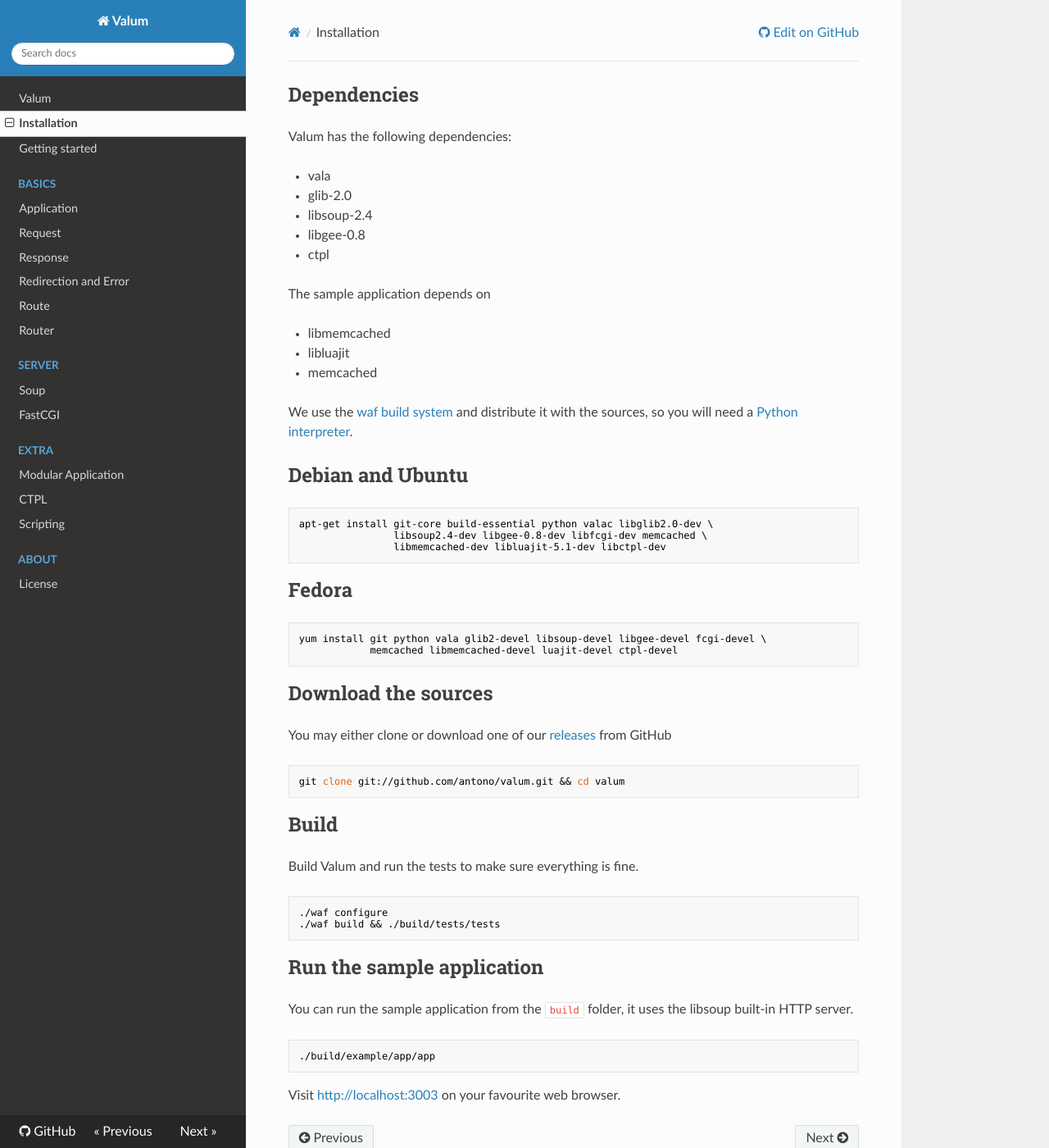
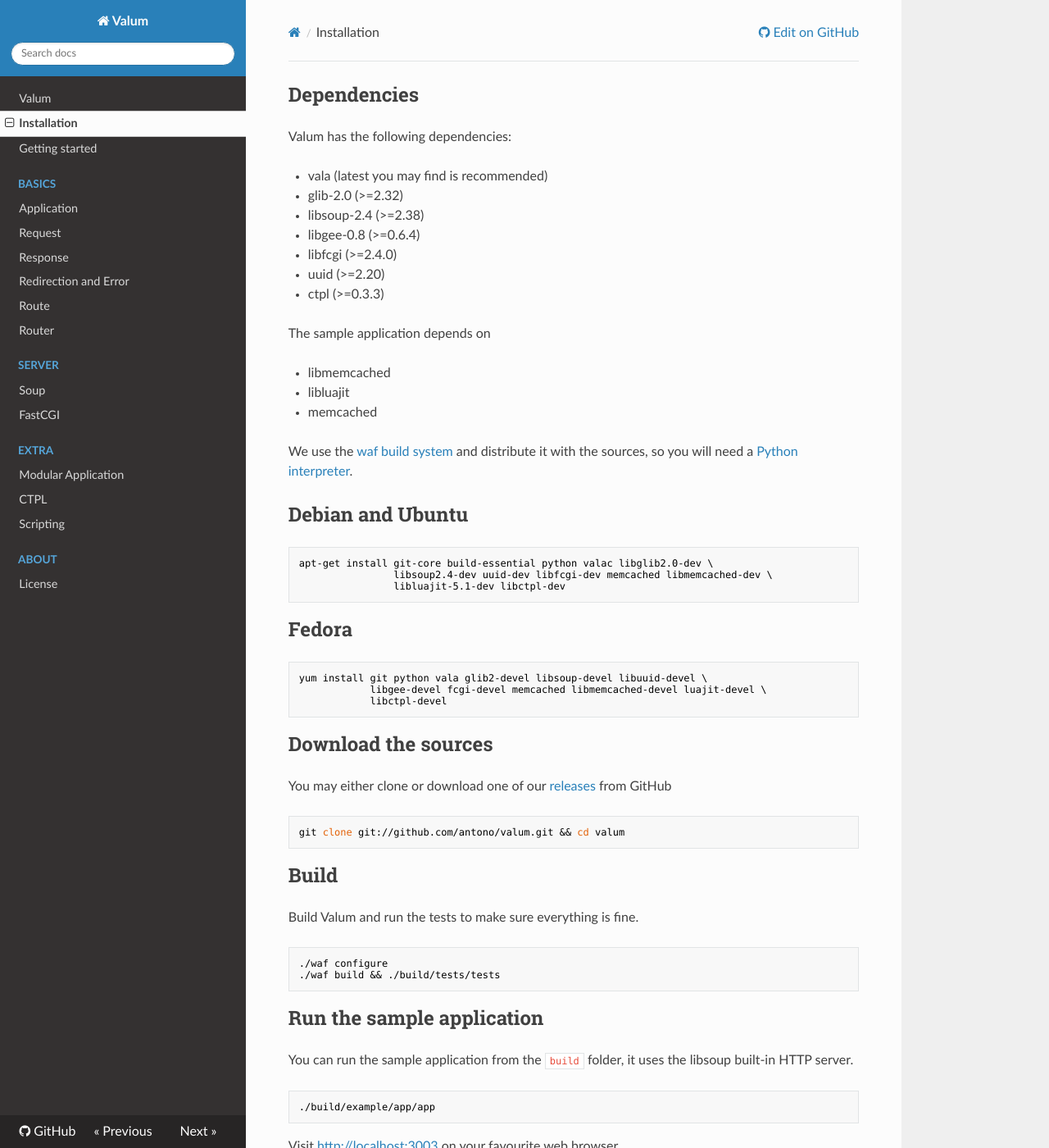
Before and after one commit to valum-framework/valum, an MkDocs documentation site: the page built from docs/installation.md, in a window 1280 px wide and 1400 px high. Shown: the whole window at 82% size. Built offline with MkDocs 1.6.1, drawn with Linux system fonts in a browser that asks for light colours; nearby versions of some CDN libraries; old or Windows-style settings are respelled for this version of MkDocs.

Commit message:
Uses libuuid bindings to generate session id.
Valum depends on uuid >= 2.20 to generate unique session cookie identifier and
distributes its vapi from https://github.com/nemequ/vala-extra-vapis.

mandatory=True is implicit in wscript, so we don't need to specify it.

Adds a simple example of session CRUD.

````diff
--- a/.travis.yml
+++ b/.travis.yml
@@ -7,7 +7,7 @@
     - sudo add-apt-repository --yes ppa:vala-team
     - sudo apt-get update --quiet
     - sudo apt-get install --yes valac-0.26 libglib2.0-dev libsoup2.4-dev
-      libgee-0.8-dev libfcgi-dev libmemcached-dev libluajit-5.1-dev
+      libgee-0.8-dev libfcgi-dev uuid-dev libmemcached-dev libluajit-5.1-dev
       libctpl-dev python-pip
     - sudo pip install mkdocs
 
--- a/docs/installation.md
+++ b/docs/installation.md
@@ -3,11 +3,13 @@
 
 Valum has the following dependencies:
 
- - vala
- - glib-2.0
- - libsoup-2.4
- - libgee-0.8
- - ctpl
+ - vala (latest you may find is recommended)
+ - glib-2.0 (>=2.32)
+ - libsoup-2.4 (>=2.38)
+ - libgee-0.8 (>=0.6.4)
+ - libfcgi (>=2.4.0)
+ - uuid (>=2.20)
+ - ctpl (>=0.3.3)
 
 The sample application depends on
 
@@ -24,16 +26,17 @@
 
 ```bash
 apt-get install git-core build-essential python valac libglib2.0-dev \
-                libsoup2.4-dev libgee-0.8-dev libfcgi-dev memcached \
-                libmemcached-dev libluajit-5.1-dev libctpl-dev
+                libsoup2.4-dev uuid-dev libfcgi-dev memcached libmemcached-dev \
+                libluajit-5.1-dev libctpl-dev
 ```
 
 Fedora
 ------
 
 ```bash
-yum install git python vala glib2-devel libsoup-devel libgee-devel fcgi-devel \
-            memcached libmemcached-devel luajit-devel ctpl-devel
+yum install git python vala glib2-devel libsoup-devel libuuid-devel \
+            libgee-devel fcgi-devel memcached libmemcached-devel luajit-devel \
+            libctpl-devel
 ```
 
 Download the sources
````
Also changed, not shown: README.md (+20 -3 lines), 6 other files.
